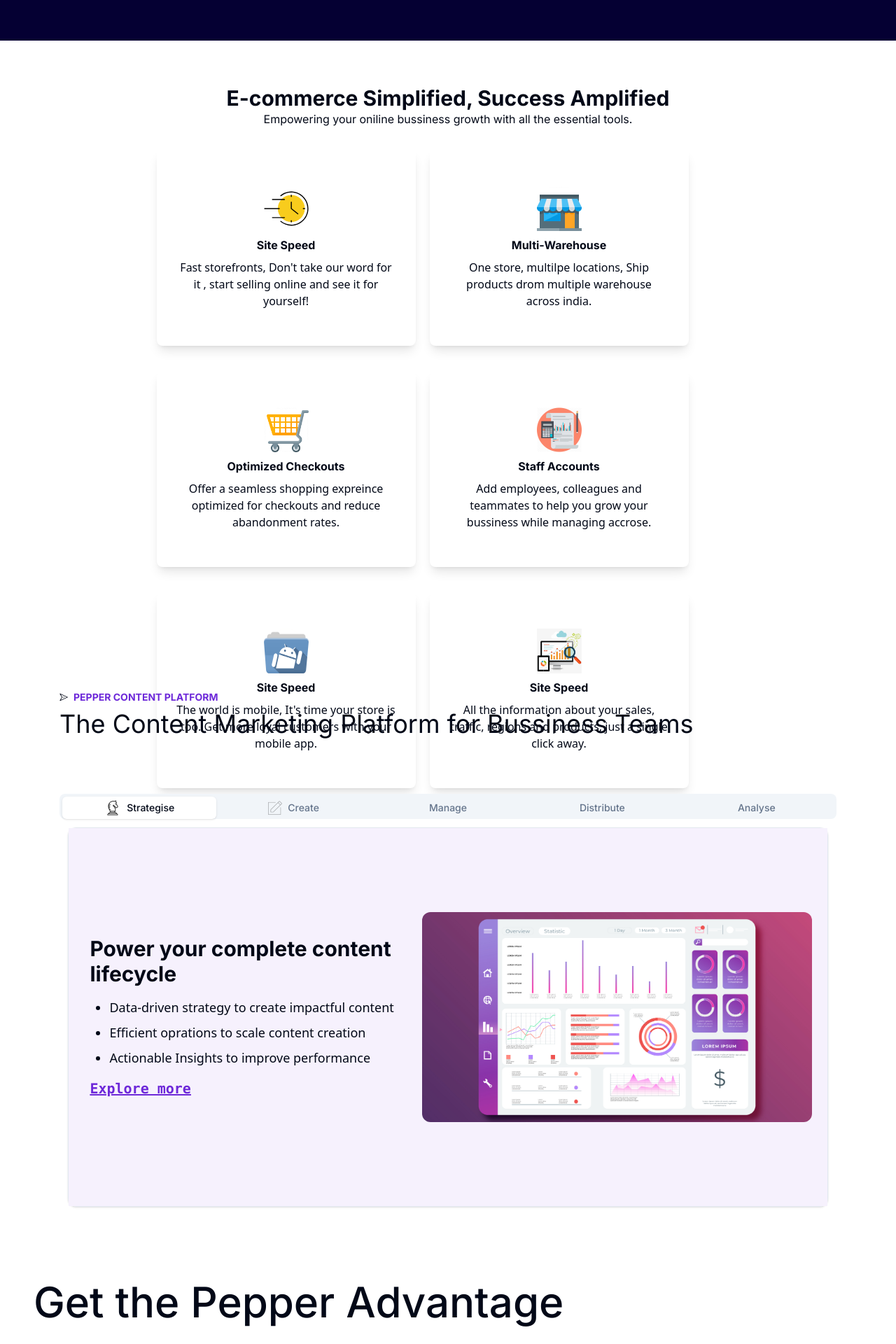
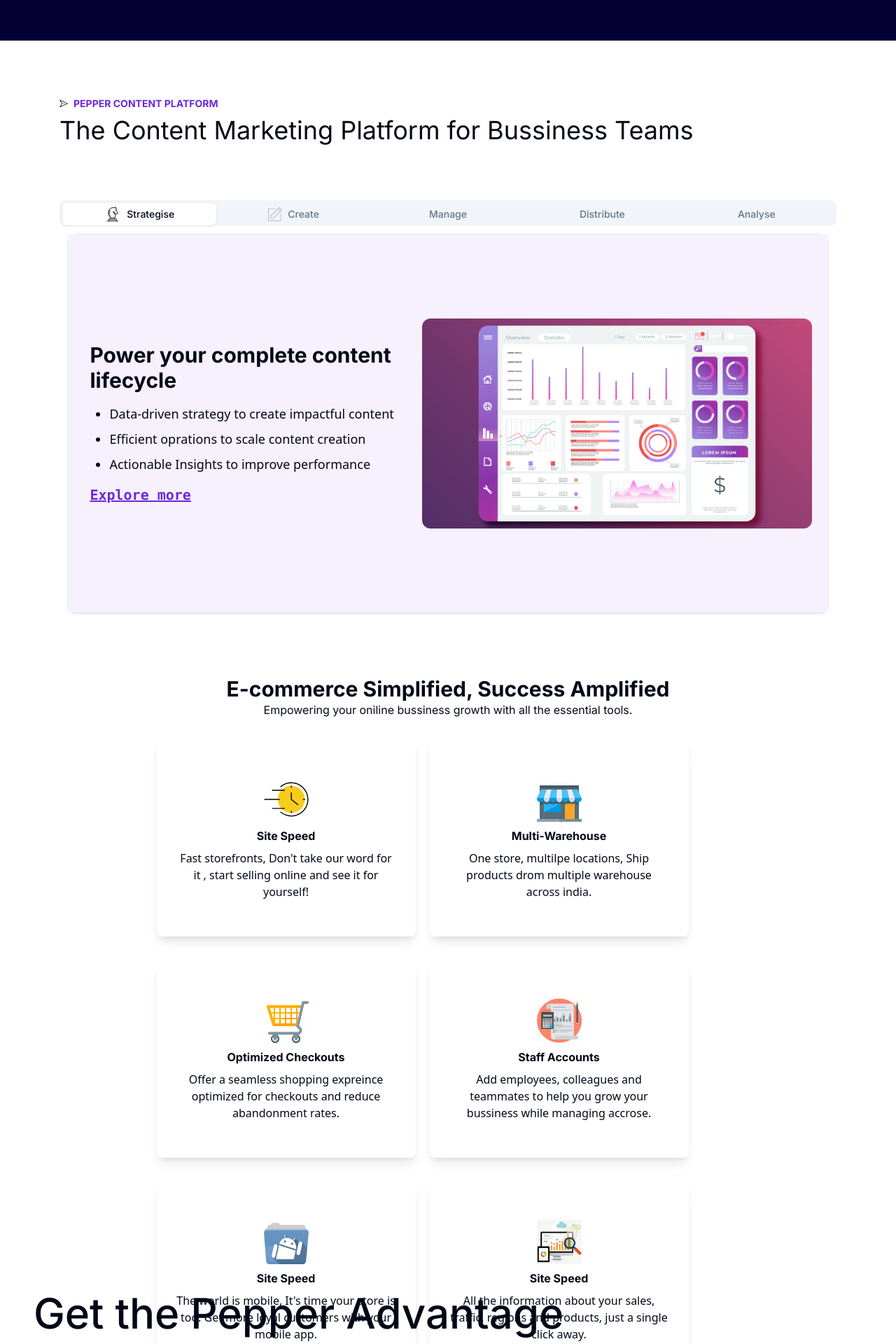
Before and after one commit to satender9586/roomstay, a Next.js app: page / in a window 1280 px wide. Shown: the part 2520-4440 px from the top of the page at 70% size. Built offline with nearby package versions, Linux system fonts and the light colour scheme.

Commit message:
modify: landing page structure

```diff
--- a/components/Landing/Content.jsx
+++ b/components/Landing/Content.jsx
@@ -22,7 +22,7 @@
 const Content = () => {
     return (
 
-        <div className="w-full flex flex-col justify-center items-center mb-20">
+        <div className="w-full flex flex-col justify-center items-center my-20">
             <div className="w-full h-full lg:w-[1110px] md:w-[800px] sm:w-[700px]">
                 <div className="flex flex-col gap-2 mb-20">
                     <div className="flex items-center gap-2">
--- a/components/Landing/Landing.jsx
+++ b/components/Landing/Landing.jsx
@@ -15,8 +15,8 @@
             <Pricing />
             <Cards/>
             <Offer />
+            <Content />
             <Growth/>
-            <Content />
             <FourBoxes />
             <Footer />
         </>
```
